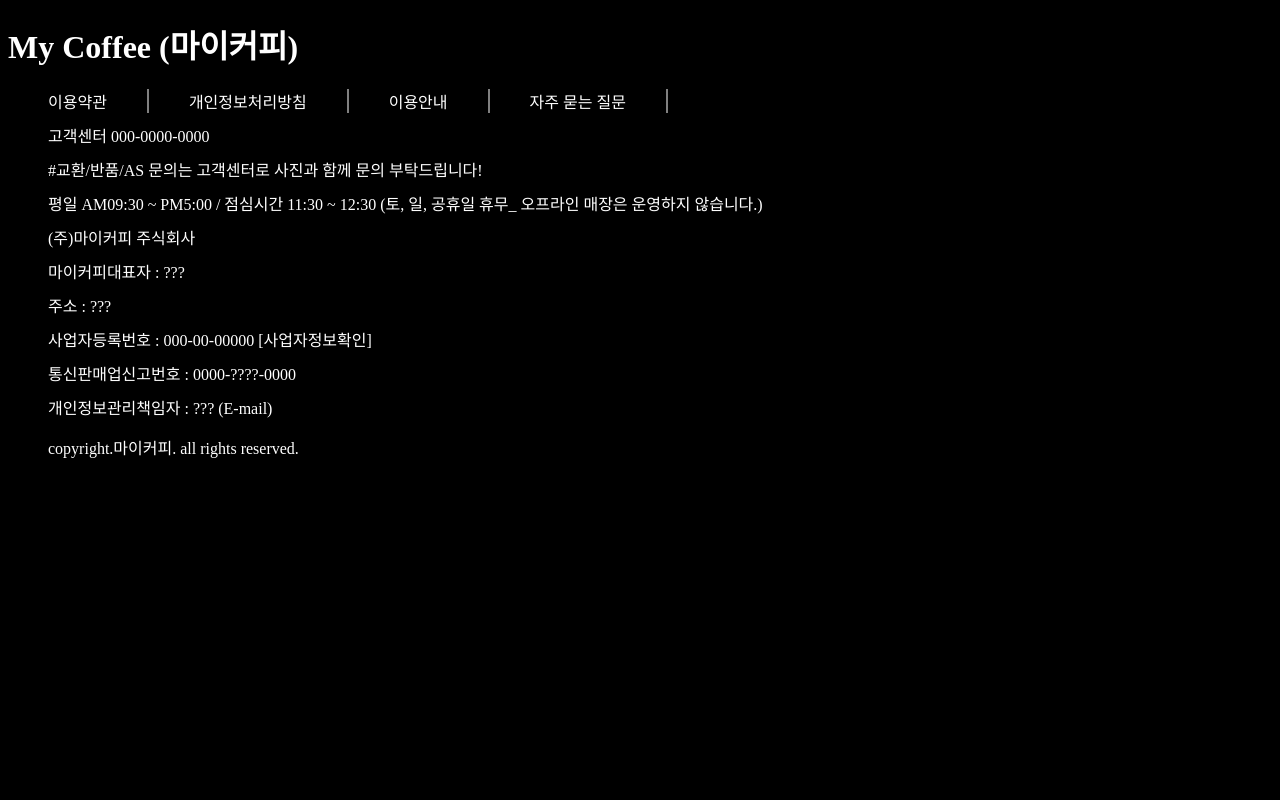
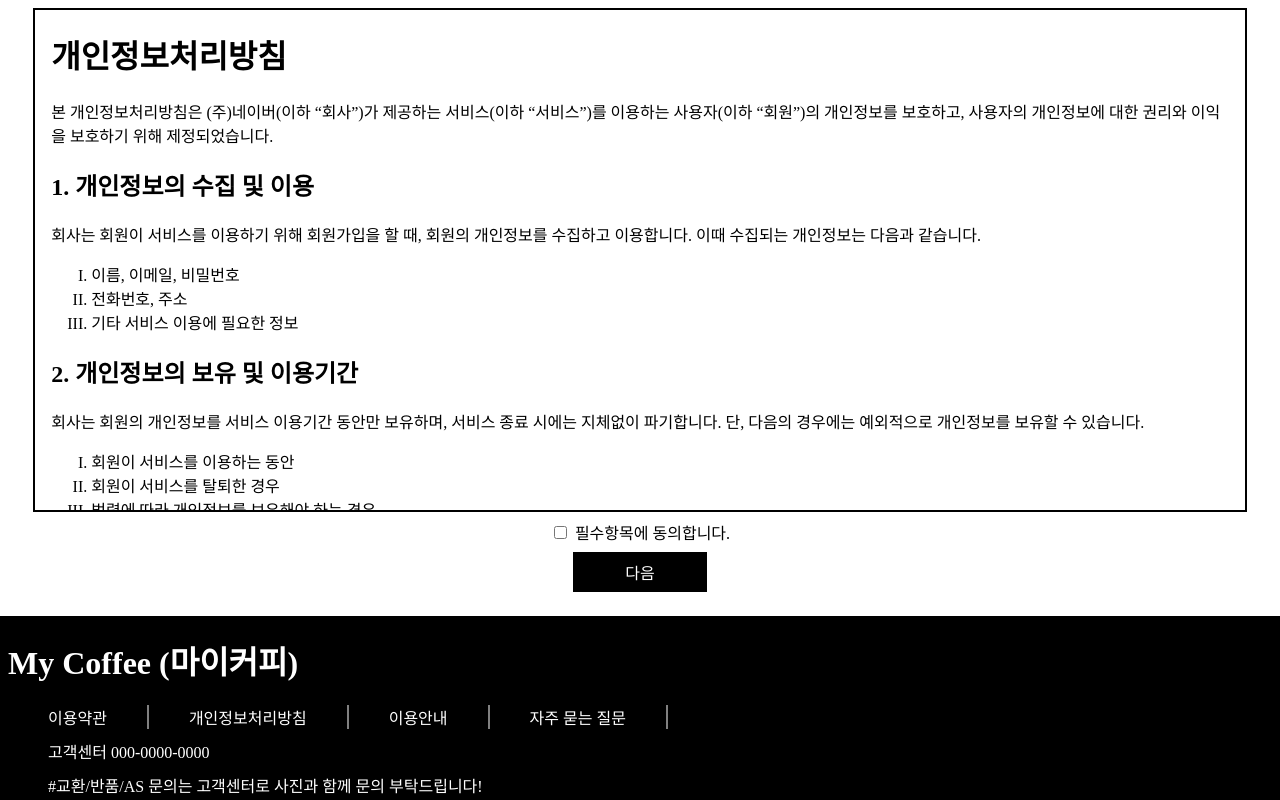
Before and after one commit to Eclipse-K/mycoffee, a React (Create React App) app: page /PrivacyPolicy in a window 1280 px wide. Shown: the top 800 px of the page. Built offline with nearby package versions, Linux system fonts and the light colour scheme; a web font is replaced by a local one.

Commit message:
Add PrivacyPolicy

```diff
--- a/src/App.js
+++ b/src/App.js
@@ -10,6 +10,7 @@ import SignupForm from "./Components/SignupForm";
 import LoginForm from "./Components/LoginForm";
 import FindIdPage from "./Components/FindIdPage";
 import FindPwPage from "./Components/FindPwPage";
+import PrivacyPolicy from "./Components/PrivacyPolicy";
 
 function App() {
   return (
@@ -20,6 +21,7 @@ function App() {
         <Route path="/DripBag" element={<DripBag />} />
         <Route path="/HandDrip" element={<HandDrip />} />
         <Route path="/Products" element={<Products />} />
+        <Route path="/PrivacyPolicy" element={<PrivacyPolicy />} />
         <Route path="/SignupForm" element={<SignupForm />} />
         <Route path="/Login" element={<LoginForm />} />
         <Route path="/Find_id" element={<FindIdPage />} />
--- a/src/Components/LoginForm.js
+++ b/src/Components/LoginForm.js
@@ -58,7 +58,7 @@ function Login() {
           <Link className="LoginForm-search-id" to="/Find_id">
             아이디 찾기
           </Link>
-          <Link className="LoginForm-sign" to="/SignupForm">
+          <Link className="LoginForm-sign" to="/PrivacyPolicy">
             회원가입
           </Link>
           <Link className="LoginForm-search-pw" to="/Find_pw">
--- /dev/null
+++ b/src/Components/PrivacyPolicy.css
@@ -0,0 +1,44 @@
+.PrivacyPolicy {
+  display: flex;
+  justify-content: center;
+  align-items: center;
+  flex-direction: column;
+  background-color: white;
+  padding-bottom: 24px;
+  width: 100%;
+}
+
+.Privacy-Container {
+  border: 2px solid black;
+  margin: 8px 0;
+  padding: 0 16px;
+  width: 92%;
+  height: 500px;
+  overflow: auto;
+}
+
+.Privacy-Container li {
+  list-style-type: upper-roman;
+}
+
+.Privacy-CheckBox {
+  display: flex;
+  justify-content: center;
+  align-items: center;
+  width: 100%;
+}
+
+.Privacy-CheckBox input {
+  margin-right: 8px;
+}
+
+.Privacy-Next-Button {
+  text-decoration: none;
+  cursor: pointer;
+  background-color: black;
+  color: white;
+  width: 8%;
+  margin-top: 8px;
+  padding: 8px 16px;
+  text-align: center;
+}
--- /dev/null
+++ b/src/Components/PrivacyPolicy.js
@@ -0,0 +1,104 @@
+import { useState } from "react";
+import "./PrivacyPolicy.css";
+import { Link } from "react-router-dom";
+
+function PrivacyPolicy() {
+  const [isAgree, setIsAgree] = useState(false);
+
+  const checkAgreeChange = () => {
+    setIsAgree(!isAgree);
+  };
+
+  const checkNextSubmit = (e) => {
+    if (!isAgree) {
+      e.preventDefault();
+      alert("필수동의에 체크해 주시기 바랍니다.");
+      return;
+    }
+    // 다음 단계로 이동하는 코드 작성
+  };
+
+  return (
+    <div className="PrivacyPolicy">
+      <div className="Privacy-Container">
+        <h1>개인정보처리방침</h1>
+        <p>
+          본 개인정보처리방침은 (주)네이버(이하 “회사”)가 제공하는 서비스(이하
+          “서비스”)를 이용하는 사용자(이하 “회원”)의 개인정보를 보호하고,
+          사용자의 개인정보에 대한 권리와 이익을 보호하기 위해 제정되었습니다.
+        </p>
+        <h2>1. 개인정보의 수집 및 이용</h2>
+        <p>
+          회사는 회원이 서비스를 이용하기 위해 회원가입을 할 때, 회원의
+          개인정보를 수집하고 이용합니다. 이때 수집되는 개인정보는 다음과
+          같습니다.
+        </p>
+        <ul>
+          <li>이름, 이메일, 비밀번호</li>
+          <li>전화번호, 주소</li>
+          <li>기타 서비스 이용에 필요한 정보</li>
+        </ul>
+        <h2>2. 개인정보의 보유 및 이용기간</h2>
+        <p>
+          회사는 회원의 개인정보를 서비스 이용기간 동안만 보유하며, 서비스 종료
+          시에는 지체없이 파기합니다. 단, 다음의 경우에는 예외적으로 개인정보를
+          보유할 수 있습니다.
+        </p>
+        <ul>
+          <li>회원이 서비스를 이용하는 동안</li>
+          <li>회원이 서비스를 탈퇴한 경우</li>
+          <li>법령에 따라 개인정보를 보유해야 하는 경우</li>
+        </ul>
+        <h2>3. 개인정보의 제3자 제공</h2>
+        <p>
+          회사는 회원의 개인정보를 제3자에게 제공하지 않습니다. 단, 다음의
+          경우에는 예외적으로 제3자에게 제공할 수 있습니다.
+        </p>
+        <ul>
+          <li>법령에 따라 제3자에게 제공이 필요한 경우</li>
+          <li>회원이 제3자에게 개인정보를 제공하는 것에 동의한 경우</li>
+        </ul>
+        <h2>4. 개인정보의 보호</h2>
+        <p>
+          회사는 회원의 개인정보를 안전하게 보호하기 위해 다음과 같은 조치를
+          취하고 있습니다.
+        </p>
+        <ul>
+          <li>개인정보 암호화</li>
+          <li>개인정보 접근 제한</li>
+          <li>개인정보 유출 방지</li>
+        </ul>
+        <h2>5. 개인정보의 열람, 정정, 삭제, 처리정지 요구</h2>
+        <p>
+          회원은 언제든지 자신의 개인정보를 열람, 정정, 삭제, 처리정지 요구할 수
+          있습니다.
+        </p>
+        <h2>6. 개인정보보호책임자</h2>
+        <p>
+          회사는 개인정보보호책임자를 지정하여 회원의 개인정보를 보호하고,
+          개인정보에 대한 불만이나 문의를 처리하고 있습니다.
+        </p>
+        <p>개인정보보호책임자: (이름) (이메일) (전화번호)</p>
+      </div>
+      <form className="Privacy-CheckBox">
+        <input
+          type="checkbox"
+          checked={isAgree}
+          onChange={checkAgreeChange}
+          required
+        />
+        <label>필수항목에 동의합니다.</label>
+      </form>
+      <Link
+        className="Privacy-Next-Button"
+        disabled={!isAgree}
+        onClick={checkNextSubmit}
+        to="/SignupForm"
+      >
+        다음
+      </Link>
+    </div>
+  );
+}
+
+export default PrivacyPolicy;
```
